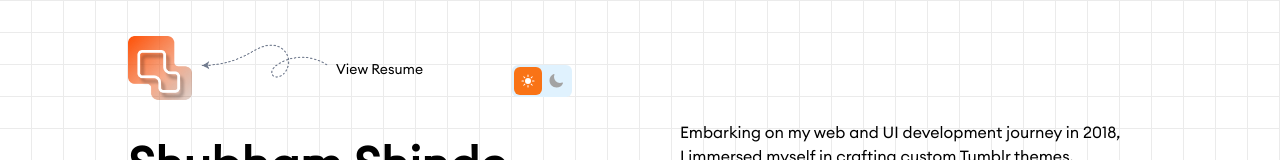
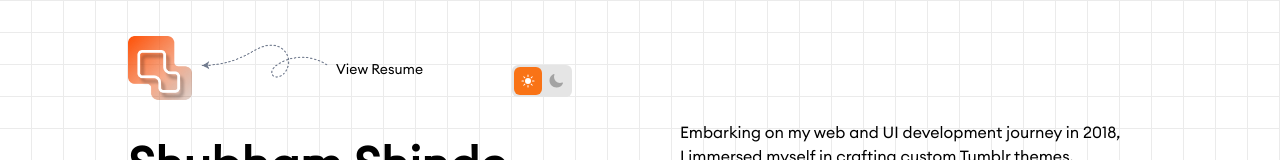
Before and after one commit to shubshinde1/shubham-shinde-portfolio, a plain HTML site: page index.html in a window 1280 px wide. Shown: the top 160 px of the page. Drawn offline with Linux system fonts and the light colour scheme.

Commit message:
color changed

```diff
--- a/index.html
+++ b/index.html
@@ -112,7 +112,7 @@
                         <h5 class="my-auto ml-2 text-sm text-black dark:text-white">View Resume</h5>
                     </div>
                     <div
-                        class="fixed sm:relative top-3 right-2 z-50 bg-sky-100 dark:bg-slate-800 p-0.5 rounded-md flex ">
+                        class="fixed sm:relative top-3 right-2 z-50 bg-neutral-200 dark:bg-slate-800 p-0.5 rounded-md flex ">
 
                         <button class="sun flex gap-2 p-1.5 rounded-md ">
 
```
Also changed, not shown: app.css.
